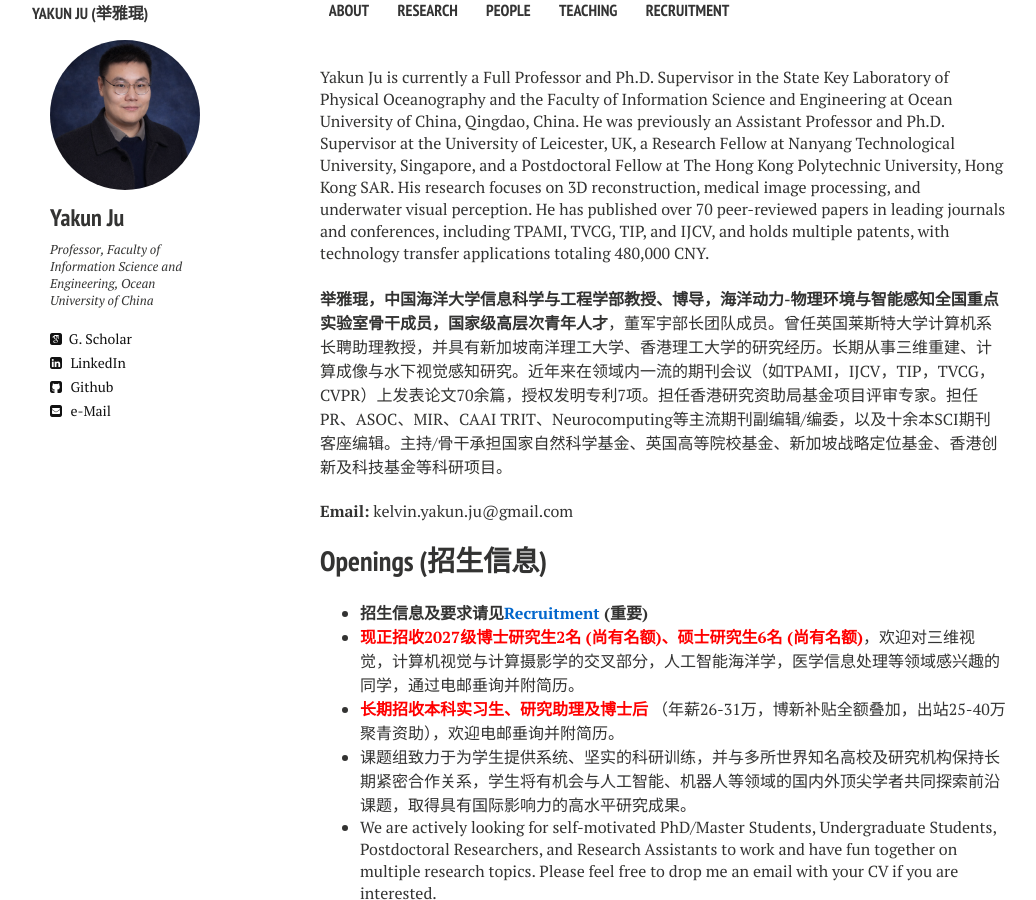
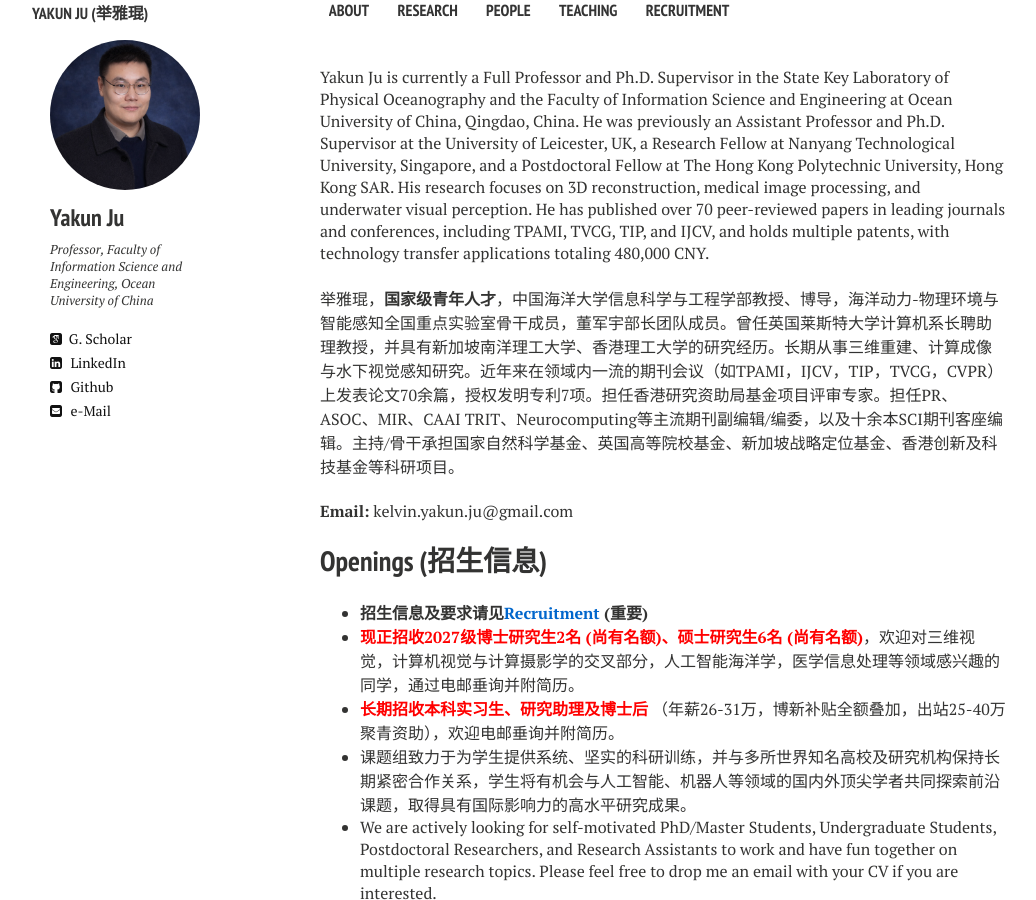
Before and after one commit to juyakun/juyakun.github.io, a Jekyll site: the page built from index.md, in a window 1280 px wide and 900 px high. Shown: the whole window, without its empty margins (112-1148 px from the left). Built offline with Jekyll 4.4.1, drawn with Linux system fonts in a browser that asks for light colours; nearby versions of some CDN libraries.

Commit message:
Update index.md

```diff
--- a/index.md
+++ b/index.md
@@ -8,7 +8,7 @@ tags: [Jekyll, theme, responsive, blog, template]
 Yakun Ju is currently a Full Professor and Ph.D. Supervisor in the State Key Laboratory of Physical Oceanography and the Faculty of Information Science and Engineering at Ocean University of China, Qingdao, China. He was previously an Assistant Professor and Ph.D. Supervisor at the University of Leicester, UK, a Research Fellow at Nanyang Technological University, Singapore, and a Postdoctoral Fellow at The Hong Kong Polytechnic University, Hong Kong SAR. His research focuses on 3D reconstruction, medical image processing, and underwater visual perception. He has published over 70 peer-reviewed papers in leading journals and conferences, including TPAMI, TVCG, TIP, and IJCV, and holds multiple patents, with technology transfer applications totaling 480,000 CNY.
 <br>
 <br>
-**举雅琨，中国海洋大学信息科学与工程学部教授、博导，海洋动力-物理环境与智能感知全国重点实验室骨干成员，国家级高层次青年人才**，董军宇部长团队成员。曾任英国莱斯特大学计算机系长聘助理教授，并具有新加坡南洋理工大学、香港理工大学的研究经历。长期从事三维重建、计算成像与水下视觉感知研究。近年来在领域内一流的期刊会议（如TPAMI，IJCV，TIP，TVCG，CVPR）上发表论文70余篇，授权发明专利7项。担任香港研究资助局基金项目评审专家。担任PR、ASOC、MIR、CAAI TRIT、Neurocomputing等主流期刊副编辑/编委，以及十余本SCI期刊客座编辑。主持/骨干承担国家自然科学基金、英国高等院校基金、新加坡战略定位基金、香港创新及科技基金等科研项目。
+举雅琨，**国家级青年人才**，中国海洋大学信息科学与工程学部教授、博导，海洋动力-物理环境与智能感知全国重点实验室骨干成员，董军宇部长团队成员。曾任英国莱斯特大学计算机系长聘助理教授，并具有新加坡南洋理工大学、香港理工大学的研究经历。长期从事三维重建、计算成像与水下视觉感知研究。近年来在领域内一流的期刊会议（如TPAMI，IJCV，TIP，TVCG，CVPR）上发表论文70余篇，授权发明专利7项。担任香港研究资助局基金项目评审专家。担任PR、ASOC、MIR、CAAI TRIT、Neurocomputing等主流期刊副编辑/编委，以及十余本SCI期刊客座编辑。主持/骨干承担国家自然科学基金、英国高等院校基金、新加坡战略定位基金、香港创新及科技基金等科研项目。
 <br>
 <br>
 **Email:** kelvin.yakun.ju@gmail.com
```
